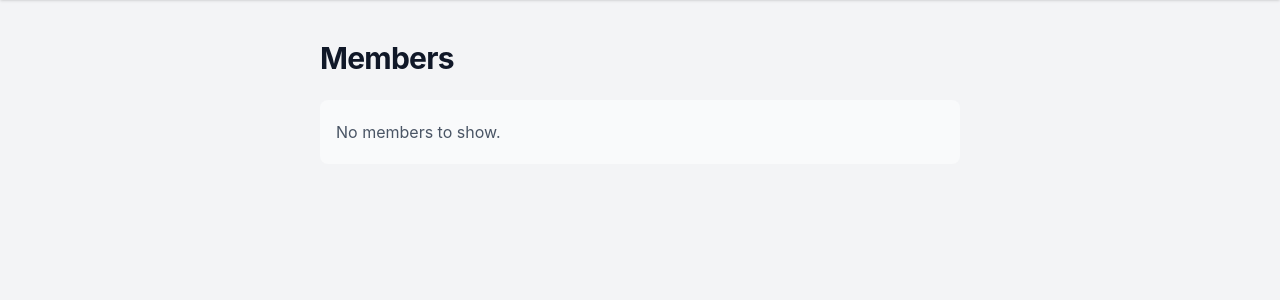
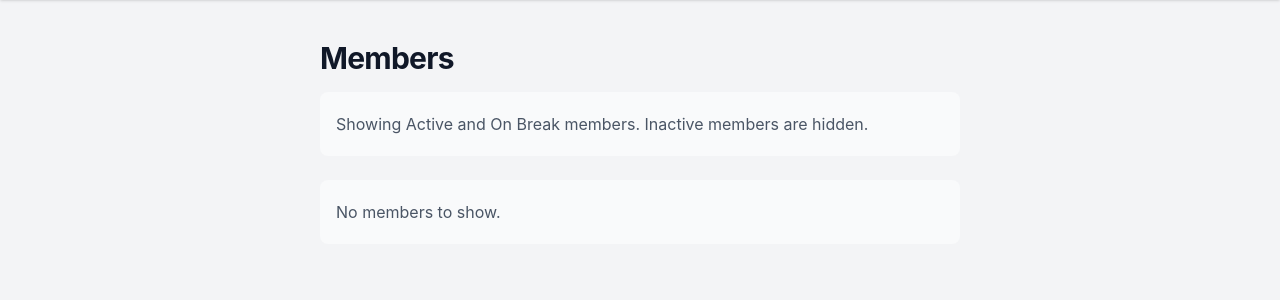
Before and after one commit to skyebrownh/hicc-choir-ops, a Django app: page /members/ in a window 1280 px wide. Shown: the part 88-388 px from the top of the page. Run offline with Django 5.2, Linux system fonts and the light colour scheme; the visitor is signed in with stand-in values (Sample User, id 1); parts of the project's set-up code (start-up, migrations or seed data) failed here and were passed over.

Commit message:
Hide Inactive members from the roster by default and say so (RO-4)
Co-Authored-By: Claude Sonnet 5.5 <noreply@anthropic.com>

```diff
--- a/roster/forms.py
+++ b/roster/forms.py
@@ -1,4 +1,5 @@
 from django import forms
+from django.db.models import Q
 from django.utils import timezone
 
 from accounts.models import Section
@@ -95,3 +96,48 @@ class PraiseTeamChangeForm(DatedChangeForm):
         model = PraiseTeamChange
         fields = ["praise_team", "effective_on"]
         labels = {"effective_on": "Starting on"}
+
+
+class MemberFilterForm(forms.Form):
+    """RO-4: the roster's filters, read from the page's query string (GET), never saved.
+
+    A value that isn't one of the choices is dropped by validation, so a mistyped or
+    out-of-reach value just means "no filter" on that field instead of an error page.
+    """
+
+    # "" is every field's default. Status's default hides Inactive members, because that group can grow large.
+    STATUS_CHOICES = [
+        ("", "Active and On Break"),
+        (Status.ACTIVE.value, "Active"),
+        (Status.ON_BREAK.value, "On Break"),
+        (Status.INACTIVE.value, "Inactive"),
+        ("all", "Everyone"),
+    ]
+
+    status = forms.ChoiceField(choices=STATUS_CHOICES, required=False, label="Status")
+
+    def __init__(self, data, account):
+        super().__init__(data)
+        for field in self.fields.values():
+            field.widget.attrs["class"] = INPUT_CLASSES
+
+    def _value(self, name):
+        # Invalid values are missing from cleaned_data, which reads as the default.
+        self.is_valid()
+        return self.cleaned_data.get(name, "")
+
+    @property
+    def hiding_inactive(self):
+        # RO-4: true when the default status choice is in force, so the page can say Inactive members are hidden.
+        return self._value("status") == ""
+
+    def filter(self, members):
+        """RO-4: narrows a queryset that already has `status_now` (see `with_current_status`)."""
+        status = self._value("status")
+        if status == "":
+            # A member with no status at all (not expected in the app) stays visible rather than vanishing:
+            # in SQL, NULL is never "not equal" to anything, so it needs asking for.
+            return members.filter(~Q(status_now=Status.INACTIVE) | Q(status_now__isnull=True))
+        if status != "all":
+            return members.filter(status_now=status)
+        return members
--- a/roster/templates/roster/member_list.html
+++ b/roster/templates/roster/member_list.html
@@ -7,6 +7,10 @@
   <a href="{% url 'member-add' %}" class="btn-primary w-auto shrink-0">Add member</a>
   {% endif %}
 </div>
+{# RO-4: said out loud so nobody wonders where the Inactive members went. #}
+{% if filters.hiding_inactive %}
+<p class="empty-state mt-4">Showing Active and On Break members. Inactive members are hidden.</p>
+{% endif %}
 {% if has_members %}
 {% for group in groups %}
 <h2 class="mt-6 font-semibold text-gray-900">{{ group.label }}</h2>
--- a/roster/views.py
+++ b/roster/views.py
@@ -3,13 +3,16 @@ from django.shortcuts import get_object_or_404, redirect, render
 
 from accounts.models import Role, Section
 from accounts.permissions import role_required
-from roster.forms import MemberForm, PraiseTeamChangeForm, SectionChangeForm, StatusChangeForm
+from roster.forms import MemberFilterForm, MemberForm, PraiseTeamChangeForm, SectionChangeForm, StatusChangeForm
 from roster.models import Member, PraiseTeamChange, SectionChange, Status, StatusChange
 
 
 def member_list(request):
     """RO-3, RO-6: admins see everyone, section leaders their own sections. Members sit under the section they are in now."""
     members = Member.objects.visible_to(request.user).with_current_status()
+    # RO-4: narrow by the filters in the query string, before sorting and grouping.
+    filters = MemberFilterForm(request.GET, request.user)
+    members = filters.filter(members)
     # RO-2: in each section, Active first, then On Break, then Inactive, then by name.
     # Rank follows the order the statuses are declared in `Status` (Active, On Break, Inactive).
     status_rank = {status: rank for rank, status in enumerate(Status.values)}
@@ -24,7 +27,7 @@ def member_list(request):
     return render(
         request,
         "roster/member_list.html",
-        {"groups": [g for g in groups if g["members"]], "has_members": bool(members)},
+        {"groups": [g for g in groups if g["members"]], "has_members": bool(members), "filters": filters},
     )
 
 
```
Also changed, not shown: roster/tests.py (+25 -1 lines).
